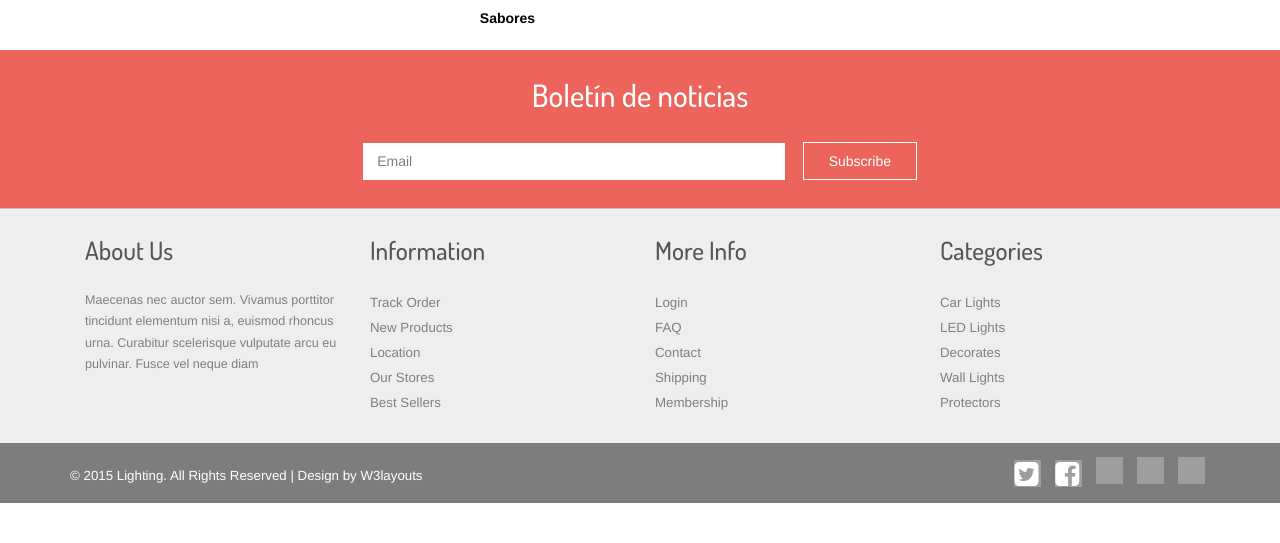
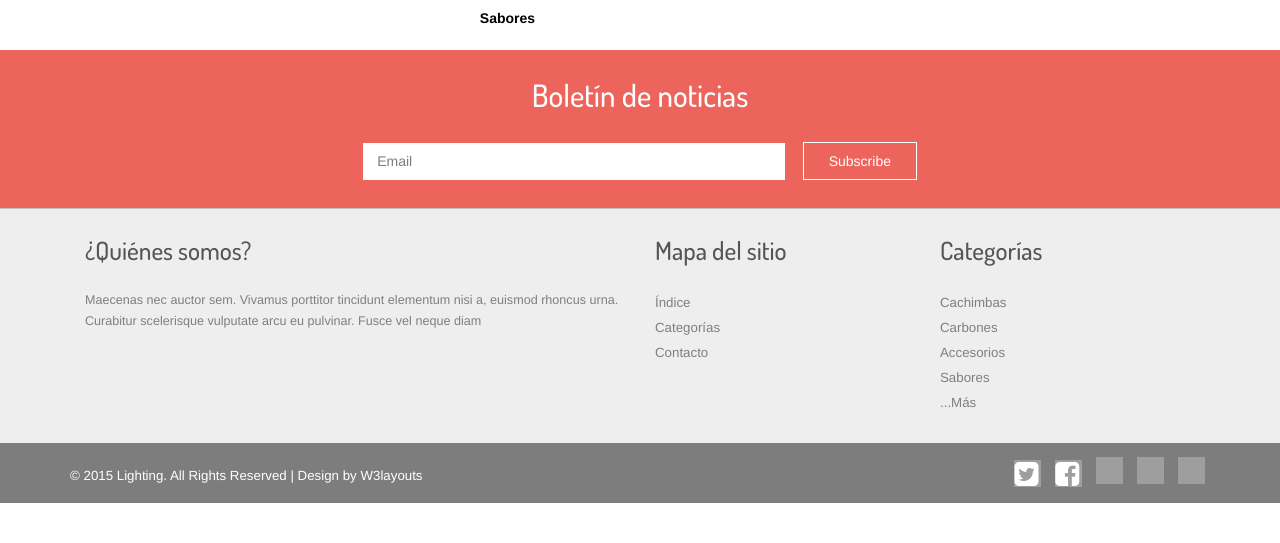
Before and after one commit to B0rjitaaa/jaretz-cms, a Django app: page /categories/ in a window 1280 px wide. Shown: the part 690-1233 px from the top of the page. Run offline with Django 3.2, Linux system fonts and the light colour scheme; data comes from the database, SQL or seed files in the repository; some libraries are stand-ins or nearby versions; grey boxes are pictures that could not be loaded.

Commit message:
Fixed footer information.

```diff
--- a/jaretz_cms/shop/templates/base.html
+++ b/jaretz_cms/shop/templates/base.html
@@ -91,38 +91,26 @@
     <div class="footer">
       <div class="container">
        <div class="footer-grids">
-         <div class="col-md-3 about-us">
-           <h3>About Us</h3>
+         <div class="col-md-6 about-us">
+           <h3>¿Quiénes somos?</h3>
            <p>Maecenas nec auctor sem. Vivamus porttitor tincidunt elementum nisi a, euismod rhoncus urna. Curabitur scelerisque vulputate arcu eu pulvinar. Fusce vel neque diam</p>
          </div>
          <div class="col-md-3 ftr-grid">
-            <h3>Information</h3>
+            <h3>Mapa del sitio</h3>
             <ul class="nav-bottom">
-              <li><a href="#">Track Order</a></li>
-              <li><a href="#">New Products</a></li>
-              <li><a href="#">Location</a></li>
-              <li><a href="#">Our Stores</a></li>
-              <li><a href="#">Best Sellers</a></li>
+              <li><a href="{% url 'index' %}">Índice</a></li>
+              <li><a href="{% url 'categories' %}">Categorías</a></li>
+              <li><a href="{% url 'contact' %}">Contacto</a></li>
             </ul>
          </div>
          <div class="col-md-3 ftr-grid">
-            <h3>More Info</h3>
+            <h3>Categorías</h3>
             <ul class="nav-bottom">
-              <li><a href="login.html">Login</a></li>
-              <li><a href="#">FAQ</a></li>
-              <li><a href="contact.html">Contact</a></li>
-              <li><a href="#">Shipping</a></li>
-              <li><a href="#">Membership</a></li>
-            </ul>
-         </div>
-         <div class="col-md-3 ftr-grid">
-            <h3>Categories</h3>
-            <ul class="nav-bottom">
-              <li><a href="#">Car Lights</a></li>
-              <li><a href="#">LED Lights</a></li>
-              <li><a href="#">Decorates</a></li>
-              <li><a href="#">Wall Lights</a></li>
-              <li><a href="#">Protectors</a></li>
+              <li><a href="{% url 'category' categories.all.0.slug categories.all.0.id %}">{{categories.all.0.name}}</a></li>
+              <li><a href="{% url 'category' categories.all.1.slug categories.all.1.id %}">{{categories.all.1.name}}</a></li>
+              <li><a href="{% url 'category' categories.all.2.slug categories.all.2.id %}">{{categories.all.2.name}}</a></li>
+              <li><a href="{% url 'category' categories.all.3.slug categories.all.3.id %}">{{categories.all.3.name}}</a></li>
+              <li><a href="{% url 'categories' %}">...Más</a></li>
             </ul>
          </div>
          <div class="clearfix"></div>
--- a/jaretz_cms/shop/views.py
+++ b/jaretz_cms/shop/views.py
@@ -33,7 +33,8 @@ def item(request, item_slug, item_id):
 	response = {
 		'shop_info': Shop.objects.all()[0],
 		'item': item,
-		'items': item.category.items.all().exclude(reference_code=item.reference_code)
+		'items': item.category.items.all().exclude(reference_code=item.reference_code),
+		'categories': Category.objects.all().filter(parent_category=None),
 	}
 	return render (request, 'item.html', response)
 
@@ -49,7 +50,8 @@ def items(request):
 def category(request, category_slug, category_id):
 	response = {
 		'shop_info': Shop.objects.all()[0],
-		'category': Category.objects.get(pk=category_id)
+		'category': Category.objects.get(pk=category_id),
+		'categories': Category.objects.all().filter(parent_category=None),
 	}
 	return render(request, 'category.html', response)
 
@@ -65,6 +67,7 @@ def categories(request):
 def contact(request):
 	response = {
 		'shop_info': Shop.objects.all()[0],
-		'categories': Category.objects.all().filter(parent_category=None)
+		'categories': Category.objects.all().filter(parent_category=None),
+		'categories': Category.objects.all().filter(parent_category=None),
 	}
 	return render (request, 'contact.html', response)
```
